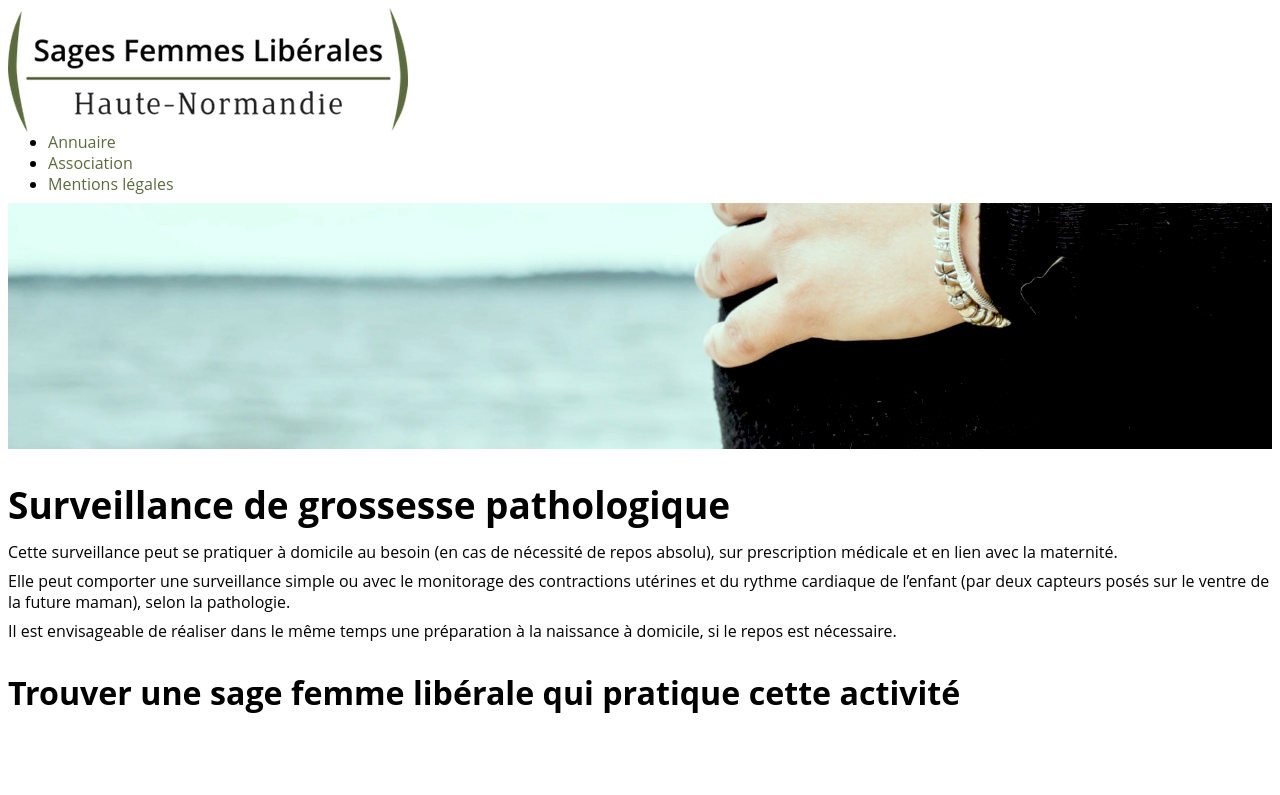
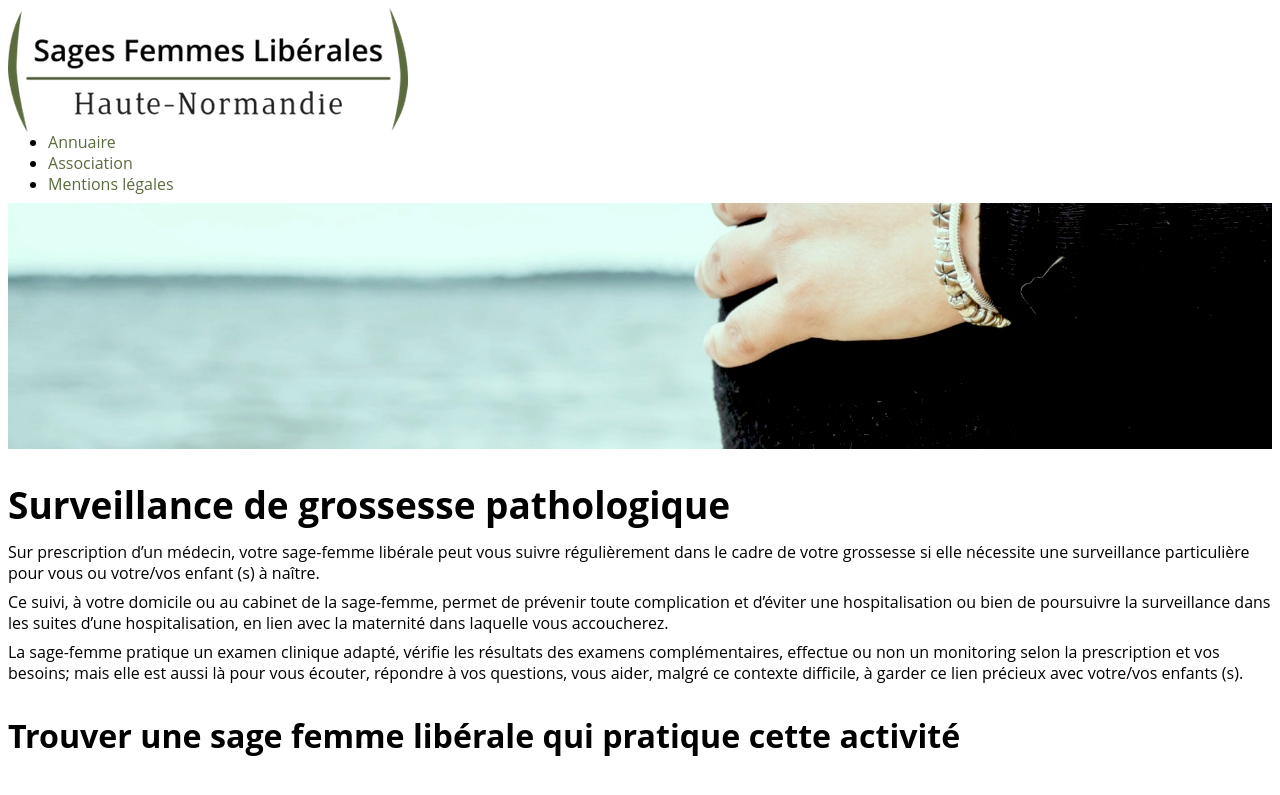
Before and after one commit to SagesFemmesNormandie/SageFemmeNormandie.github.io, a Jekyll site: the page built from _activities/surveillance-de-grossesse-pathologique.md, in a window 1280 px wide. Shown: the top 795 px of the page. Built offline with Jekyll 4.4.1, drawn with Linux system fonts in a browser that asks for light colours; nearby versions of some CDN libraries; library files that are not in the unit come from our copies; a script that is not in the unit is left out.

Commit message:
Updated surveillance-de-grossesse-pathologique.md

```diff
--- a/_activities/surveillance-de-grossesse-pathologique.md
+++ b/_activities/surveillance-de-grossesse-pathologique.md
@@ -7,11 +7,8 @@ description: "Elle est pratiquée sur prescription médicale, à domicile si bes
 ---
 
 
+Sur prescription d'un médecin, votre sage-femme libérale peut vous suivre régulièrement dans le cadre de votre grossesse si elle nécessite une surveillance particulière pour vous ou votre/vos enfant (s) à naître.
 
+Ce suivi, à votre domicile ou au cabinet de la sage-femme, permet de prévenir toute complication et d'éviter une hospitalisation ou bien de poursuivre la surveillance dans les suites d'une hospitalisation, en lien avec la maternité dans laquelle vous accoucherez.
 
-
-Cette surveillance peut se pratiquer à domicile au besoin (en cas de nécessité de repos absolu), sur prescription médicale et en lien avec la maternité.
-
-Elle peut comporter une surveillance simple ou avec le monitorage des contractions utérines et du rythme cardiaque de l'enfant (par deux capteurs posés sur le ventre de la future maman), selon la pathologie.
-
-Il est envisageable de réaliser dans le même temps une préparation à la naissance à domicile, si le repos est nécessaire.
+La sage-femme pratique un examen clinique adapté, vérifie les résultats des examens  complémentaires, effectue ou non un monitoring selon la prescription et vos besoins; mais elle est aussi là pour vous écouter, répondre à vos questions, vous aider, malgré ce contexte difficile, à garder ce lien précieux avec votre/vos enfants (s).
```
